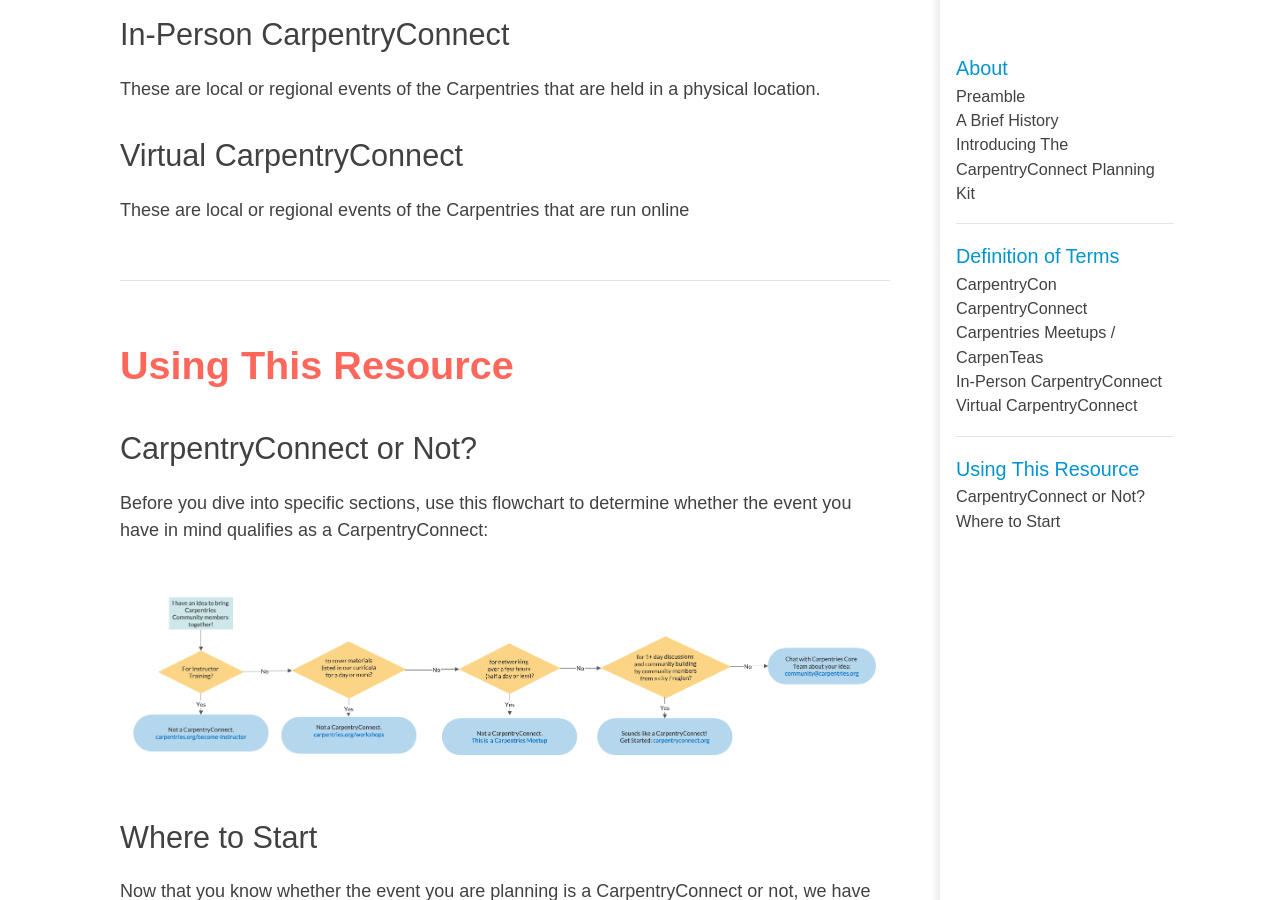
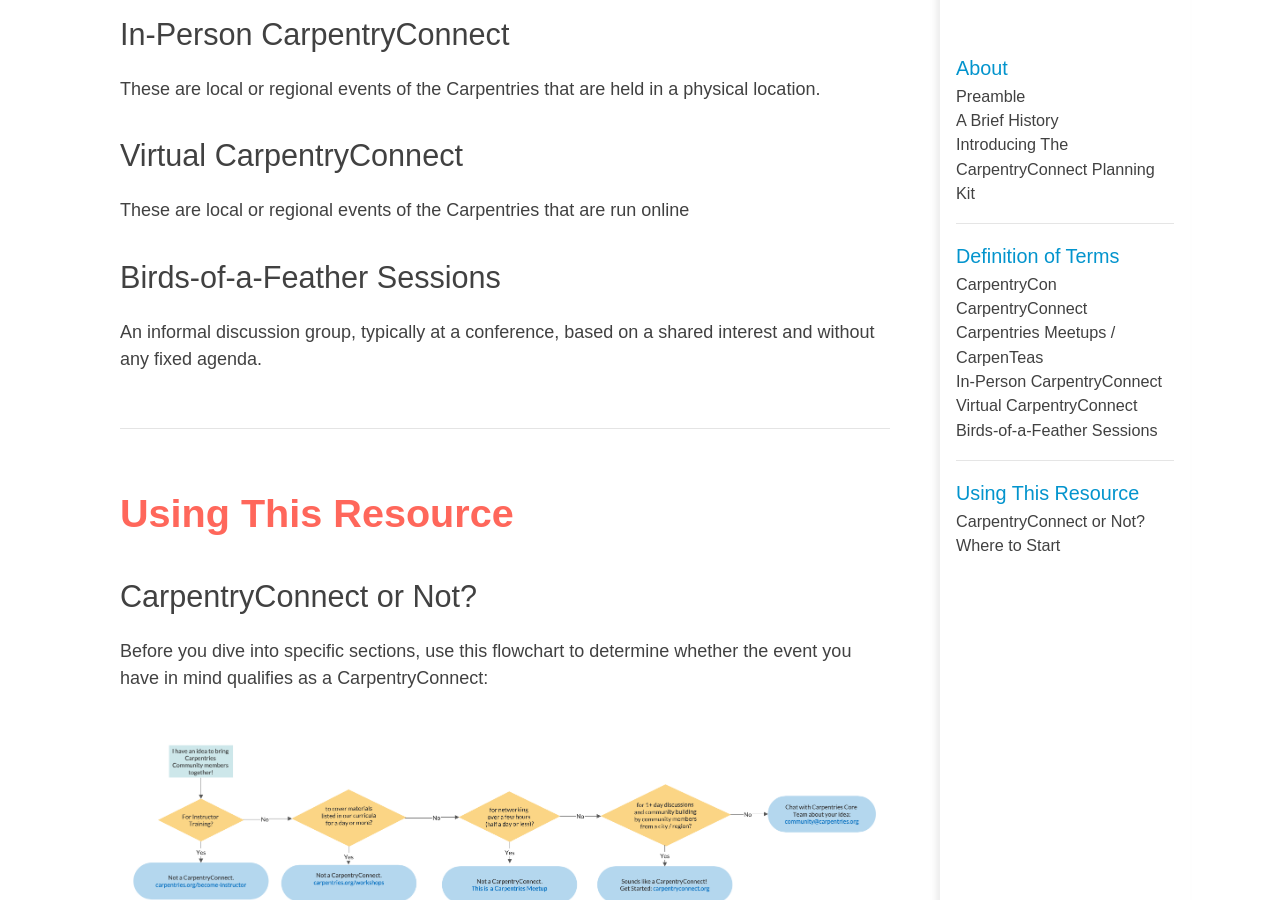
Before and after one commit to CarpentryConnect/carpentryconnect.org, a Jekyll site: the page built from index.markdown, in a window 1280 px wide and 900 px high, scrolled down 3574 px. Built offline with Jekyll 4.4.1, drawn with Linux system fonts in a browser that asks for light colours; nearby versions of some CDN libraries.

Commit message:
defining BoF sessions

```diff
--- a/index.markdown
+++ b/index.markdown
@@ -93,6 +93,11 @@ These are local or regional events of the Carpentries that are held in a physica
 
 These are local or regional events of the Carpentries that are run online
 
+### Birds-of-a-Feather Sessions
+
+An informal discussion group, typically at a conference, based on a shared interest and without any fixed agenda.
+
+
 
 ## Using This Resource
 
```
